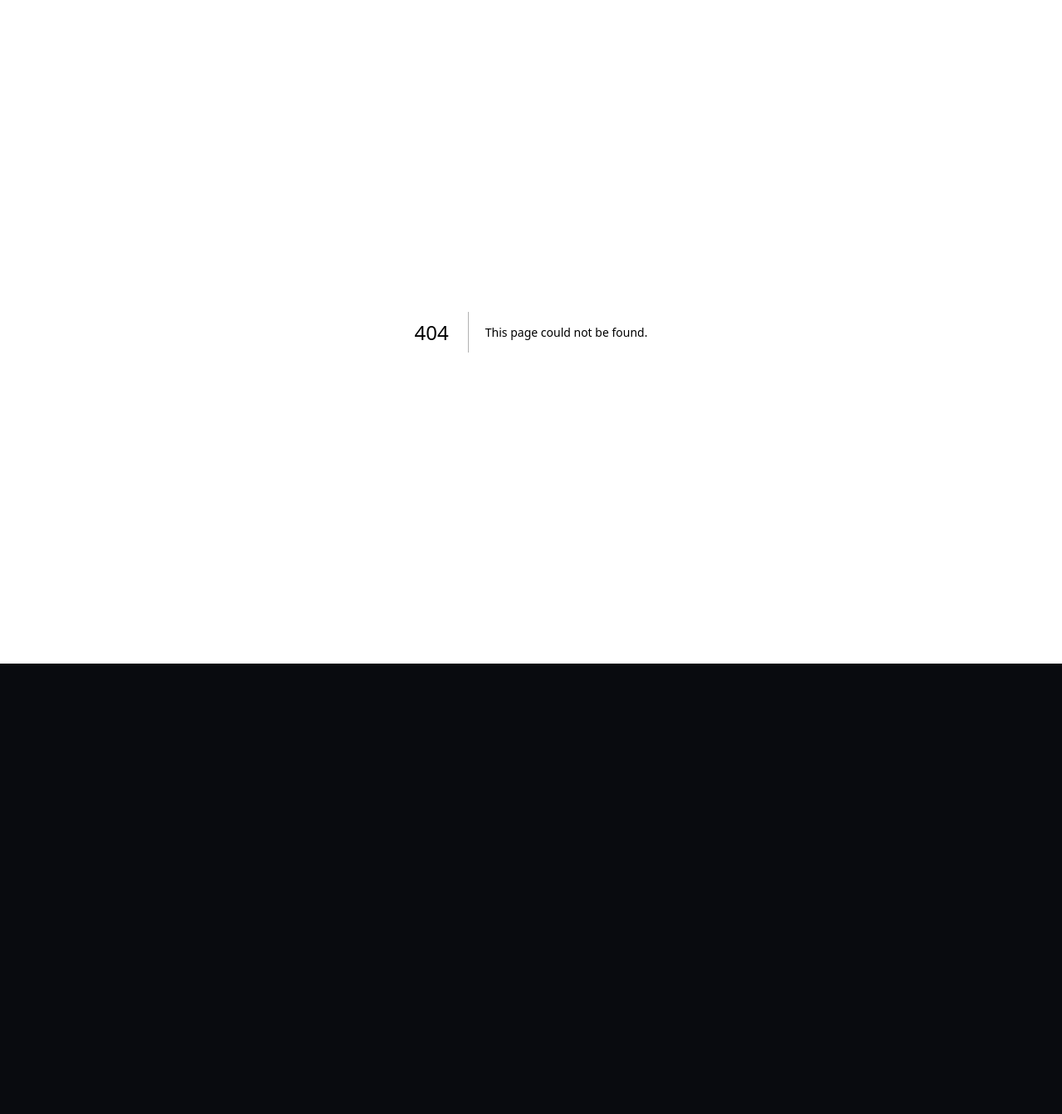
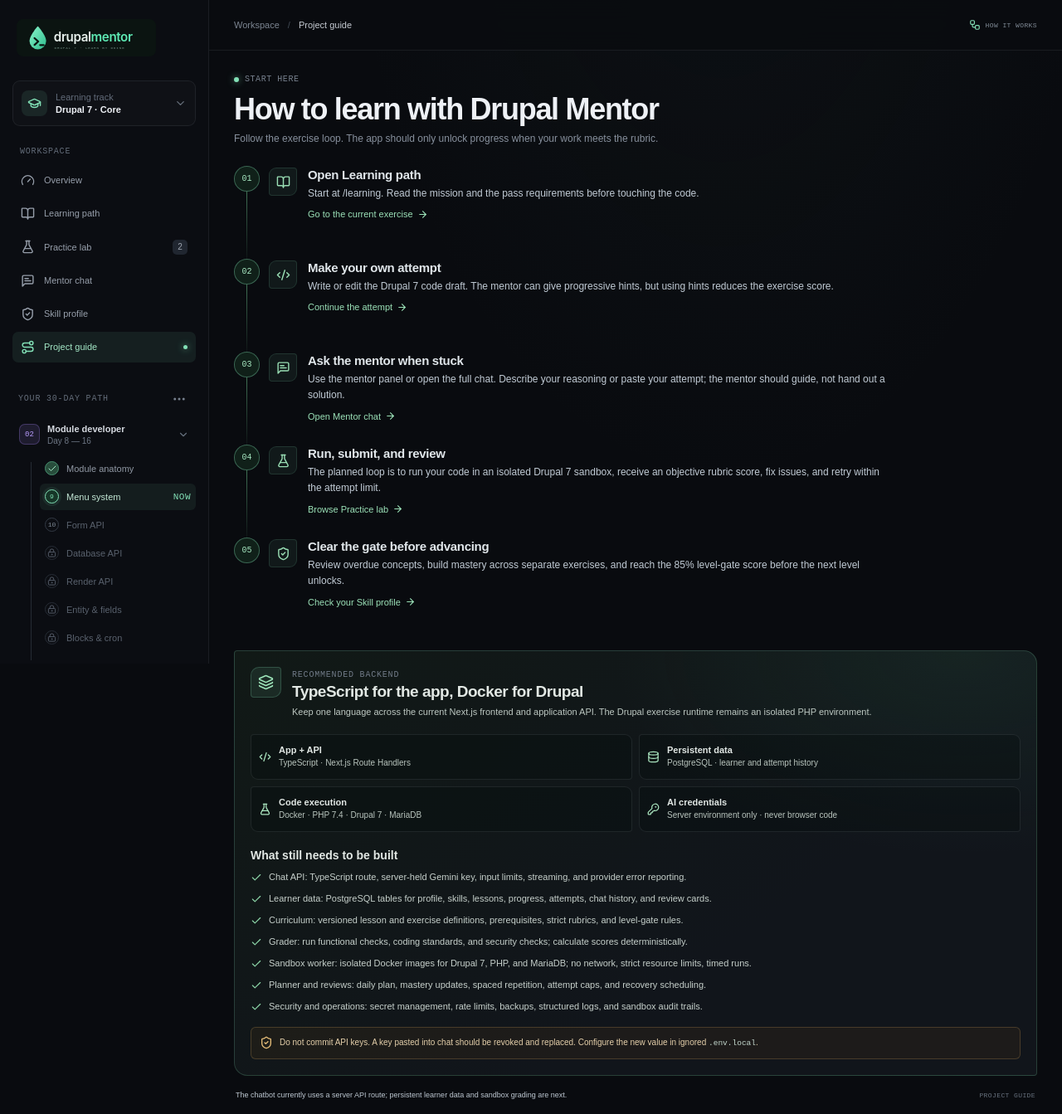
Before and after one commit to SoufianeOtmane/Drupal_learning_plateform, a Next.js app: page /guide in a window 1280 px wide. Before the commit this address had no page. Shown: the whole page at 83% size. Before the commit the page ends 800 px from the top, so only its background shows below. Built offline with nearby package versions, Linux system fonts and the light colour scheme.

Commit message:
docs: add learner workflow and backend guide

```diff
--- /dev/null
+++ b/app/guide/page.tsx
@@ -0,0 +1,5 @@
+import ProjectGuide from "@/components/project-guide";
+
+export default function GuidePage() {
+  return <ProjectGuide />;
+}
--- a/components/app-sidebar.tsx
+++ b/components/app-sidebar.tsx
@@ -16,6 +16,7 @@
   MessageSquareText,
   MoreHorizontal,
   Plus,
+  Route,
   ShieldCheck,
   X,
 } from "lucide-react";
@@ -36,6 +37,7 @@
   { href: "/practice", label: "Practice lab", icon: FlaskConical, badge: "2" },
   { href: "/mentor", label: "Mentor chat", icon: MessageSquareText },
   { href: "/skills", label: "Skill profile", icon: ShieldCheck },
+  { href: "/guide", label: "Project guide", icon: Route },
 ];
 
 type AppSidebarProps = {
--- /dev/null
+++ b/components/project-guide.tsx
@@ -0,0 +1,141 @@
+"use client";
+
+import { useState } from "react";
+import Link from "next/link";
+import {
+  ArrowRight,
+  BookOpen,
+  Check,
+  Code2,
+  Database,
+  FlaskConical,
+  KeyRound,
+  Layers3,
+  Menu,
+  MessageSquareText,
+  ShieldCheck,
+  Workflow,
+} from "lucide-react";
+import AppSidebar from "@/components/app-sidebar";
+
+const learningSteps = [
+  {
+    number: "01",
+    title: "Open Learning path",
+    text: "Start at /learning. Read the mission and the pass requirements before touching the code.",
+    href: "/learning",
+    link: "Go to the current exercise",
+    icon: BookOpen,
+  },
+  {
+    number: "02",
+    title: "Make your own attempt",
+    text: "Write or edit the Drupal 7 code draft. The mentor can give progressive hints, but using hints reduces the exercise score.",
+    href: "/learning",
+    link: "Continue the attempt",
+    icon: Code2,
+  },
+  {
+    number: "03",
+    title: "Ask the mentor when stuck",
+    text: "Use the mentor panel or open the full chat. Describe your reasoning or paste your attempt; the mentor should guide, not hand out a solution.",
+    href: "/mentor",
+    link: "Open Mentor chat",
+    icon: MessageSquareText,
+  },
+  {
+    number: "04",
+    title: "Run, submit, and review",
+    text: "The planned loop is to run your code in an isolated Drupal 7 sandbox, receive an objective rubric score, fix issues, and retry within the attempt limit.",
+    href: "/practice",
+    link: "Browse Practice lab",
+    icon: FlaskConical,
+  },
+  {
+    number: "05",
+    title: "Clear the gate before advancing",
+    text: "Review overdue concepts, build mastery across separate exercises, and reach the 85% level-gate score before the next level unlocks.",
+    href: "/skills",
+    link: "Check your Skill profile",
+    icon: ShieldCheck,
+  },
+];
+
+const backendTasks = [
+  "Chat API: TypeScript route, server-held Gemini key, input limits, streaming, and provider error reporting.",
+  "Learner data: PostgreSQL tables for profile, skills, lessons, progress, attempts, chat history, and review cards.",
+  "Curriculum: versioned lesson and exercise definitions, prerequisites, strict rubrics, and level-gate rules.",
+  "Grader: run functional checks, coding standards, and security checks; calculate scores deterministically.",
+  "Sandbox worker: isolated Docker images for Drupal 7, PHP, and MariaDB; no network, strict resource limits, timed runs.",
+  "Planner and reviews: daily plan, mastery updates, spaced repetition, attempt caps, and recovery scheduling.",
+  "Security and operations: secret management, rate limits, backups, structured logs, and sandbox audit trails.",
+];
+
+export default function ProjectGuide() {
+  const [mobileMenuOpen, setMobileMenuOpen] = useState(false);
+
+  return (
+    <main className="app-shell">
+      <AppSidebar mobileOpen={mobileMenuOpen} onClose={() => setMobileMenuOpen(false)} />
+      <section className="main-column">
+        <header className="topbar">
+          <div className="breadcrumbs">
+            <button className="icon-button menu-toggle" onClick={() => setMobileMenuOpen(true)} aria-label="Open navigation"><Menu size={19} /></button>
+            <span>Workspace</span><span className="crumb-slash">/</span><span className="crumb-current">Project guide</span>
+          </div>
+          <div className="topbar-actions"><span className="workspace-track-label"><Workflow size={14} /> HOW IT WORKS</span></div>
+        </header>
+        <div className="dashboard-content workspace-content guide-content">
+          <div className="workspace-hero">
+            <div className="eyebrow"><span className="live-dot" /> START HERE</div>
+            <h1>How to learn with Drupal Mentor</h1>
+            <p>Follow the exercise loop. The app should only unlock progress when your work meets the rubric.</p>
+          </div>
+
+          <section className="guide-flow" aria-label="Learning workflow">
+            {learningSteps.map(({ number, title, text, href, link, icon: Icon }, index) => (
+              <article className="guide-step" key={number}>
+                <div className="guide-step-rail">
+                  <span>{number}</span>
+                  {index < learningSteps.length - 1 && <i />}
+                </div>
+                <div className="guide-step-content">
+                  <div className="guide-step-icon"><Icon size={17} /></div>
+                  <div className="guide-step-copy">
+                    <h2>{title}</h2>
+                    <p>{text}</p>
+                    <Link href={href}>{link} <ArrowRight size={13} /></Link>
+                  </div>
+                </div>
+              </article>
+            ))}
+          </section>
+
+          <section className="guide-backend">
+            <div className="guide-backend-heading">
+              <div className="guide-backend-icon"><Layers3 size={19} /></div>
+              <div>
+                <span className="section-kicker">RECOMMENDED BACKEND</span>
+                <h2>TypeScript for the app, Docker for Drupal</h2>
+                <p>Keep one language across the current Next.js frontend and application API. The Drupal exercise runtime remains an isolated PHP environment.</p>
+              </div>
+            </div>
+            <div className="backend-stack">
+              <div><Code2 size={15} /><span><strong>App + API</strong><small>TypeScript · Next.js Route Handlers</small></span></div>
+              <div><Database size={15} /><span><strong>Persistent data</strong><small>PostgreSQL · learner and attempt history</small></span></div>
+              <div><FlaskConical size={15} /><span><strong>Code execution</strong><small>Docker · PHP 7.4 · Drupal 7 · MariaDB</small></span></div>
+              <div><KeyRound size={15} /><span><strong>AI credentials</strong><small>Server environment only · never browser code</small></span></div>
+            </div>
+            <h3>What still needs to be built</h3>
+            <ul className="backend-task-list">
+              {backendTasks.map((task) => <li key={task}><Check size={14} /> <span>{task}</span></li>)}
+            </ul>
+            <div className="guide-security-note"><ShieldCheck size={16} /><span>Do not commit API keys. A key pasted into chat should be revoked and replaced. Configure the new value in ignored <code>.env.local</code>.</span></div>
+          </section>
+
+          <footer className="page-footer"><span>The chatbot currently uses a server API route; persistent learner data and sandbox grading are next.</span><span>PROJECT GUIDE</span></footer>
+        </div>
+      </section>
+    </main>
+  );
+}
```
Also changed, not shown: 1 other file (tests, documents, lock files or other folders).
